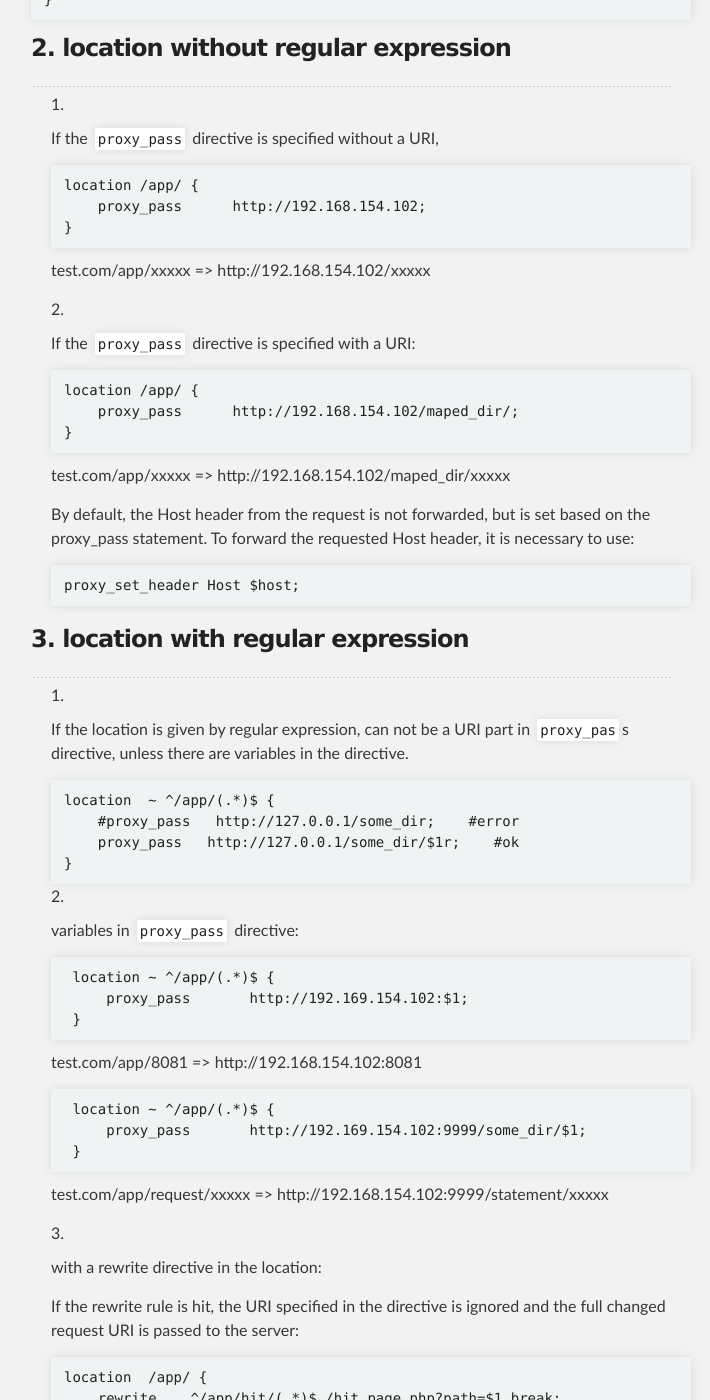
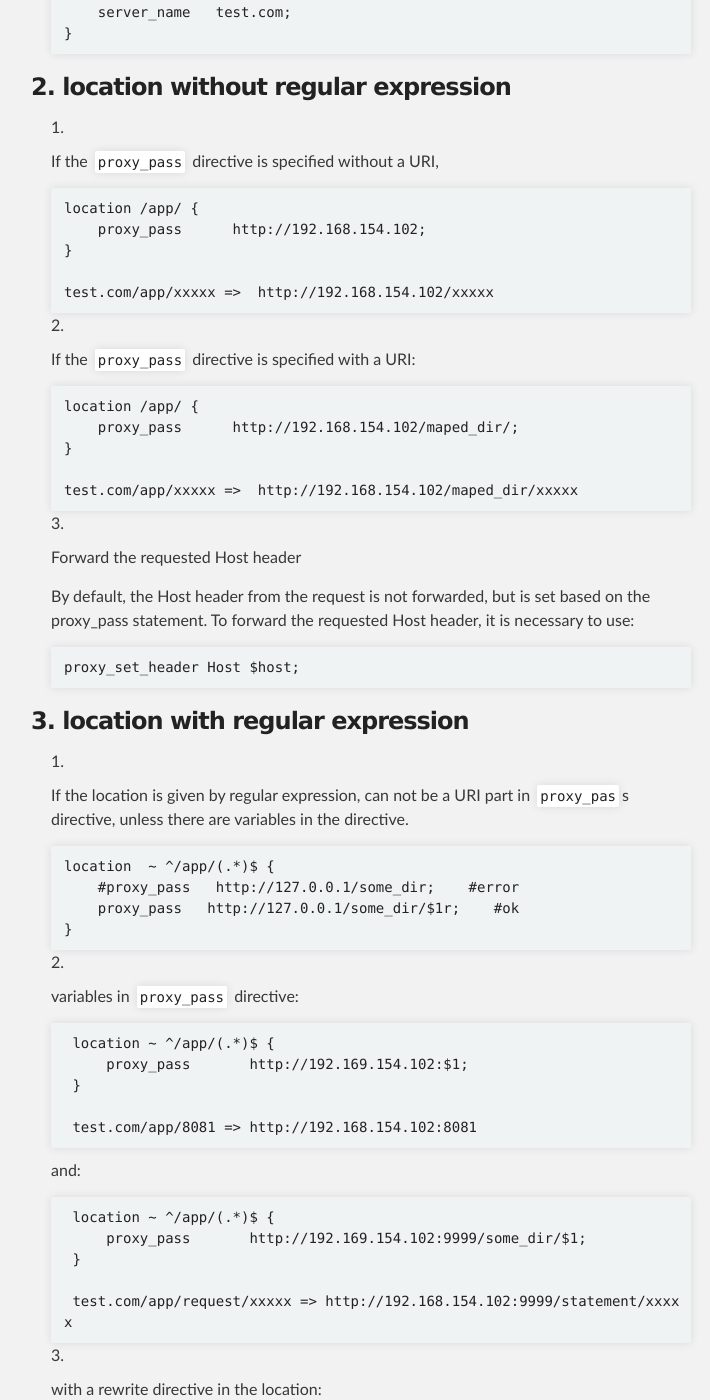
Before and after one commit to liaohuqiu/liaohuqiu.github.io, a Jekyll site: the page built from _posts/blog/2013-09/2013-09-16-nginx-proxy-pass.md, in a window 1280 px wide and 1400 px high, scrolled down 634 px. Shown: the whole window, without its empty margins (289-999 px from the left). Built offline with Jekyll 4.4.1, drawn with Linux system fonts in a browser that asks for light colours; nearby versions of some CDN libraries; Markdown is read by kramdown in place of the engine named in the settings; part of the change alters nothing that is shown.

Commit message:
add nginx proxy_pass

```diff
--- a/_posts/blog/2013-09/2013-09-16-nginx-proxy-pass.md
+++ b/_posts/blog/2013-09/2013-09-16-nginx-proxy-pass.md
@@ -8,28 +8,25 @@ category: blog
 <h1> {{ page.title }} </h1>
 
 
-### 1. base ###
+### 1. about ###
 
-The `proxy_pass` directive sets the address of the proxied server and the URI to which location will be mapped.
+ 1. The `proxy_pass` directive sets the address of the proxied server and the URI to which location will be mapped.
 
-Here are some examples to show how the request URI will be mapped.
+    Here are some examples to show how the request URI will be mapped.
 
-The version of nginx:
+    The version of nginx:
 
-    nginx version: nginx/1.4.2
+        nginx version: nginx/1.4.2
 
-The server config:
+    The server config:
 
-    #server config
-    server {
-        listen        80;
-        server_name   test.com;
-    }
-
+        #server config
+        server {
+            listen        80;
+            server_name   test.com;
+        }
 
 ### 2. location without regular expression ###
-
-* * *
 
  1. If the `proxy_pass` directive is specified without a URI,
 
@@ -37,7 +34,8 @@ The server config:
             proxy_pass      http://192.168.154.102;
         }
 
-    test.com/app/xxxxx =>  http://192.168.154.102/xxxxx
+        test.com/app/xxxxx =>  http://192.168.154.102/xxxxx
+
 
  2. If the `proxy_pass` directive is specified with a URI:
 
@@ -45,16 +43,16 @@ The server config:
             proxy_pass      http://192.168.154.102/maped_dir/;
         }
 
-    test.com/app/xxxxx =>  http://192.168.154.102/maped_dir/xxxxx
+        test.com/app/xxxxx =>  http://192.168.154.102/maped_dir/xxxxx
+
+
+ 3. Forward the requested Host header
 
     By default, the Host header from the request is not forwarded, but is set based on the proxy_pass statement. To forward the requested Host header, it is necessary to use:
 
         proxy_set_header Host $host;
 
-
 ### 3. location with regular expression ###
-
-* * *
 
 1.  If the location is given by regular expression, can not be a URI part in `proxy_pas`s directive,  unless there are variables in the directive.
 
@@ -69,13 +67,15 @@ The server config:
             proxy_pass       http://192.169.154.102:$1;
         }
 
-    test.com/app/8081 => http://192.168.154.102:8081
+        test.com/app/8081 => http://192.168.154.102:8081
+
+    and:
 
         location ~ ^/app/(.*)$ {
             proxy_pass       http://192.169.154.102:9999/some_dir/$1;
         }
 
-    test.com/app/request/xxxxx => http://192.168.154.102:9999/statement/xxxxx
+        test.com/app/request/xxxxx => http://192.168.154.102:9999/statement/xxxxx
 
 3.  with a rewrite directive in the location:
 
```
